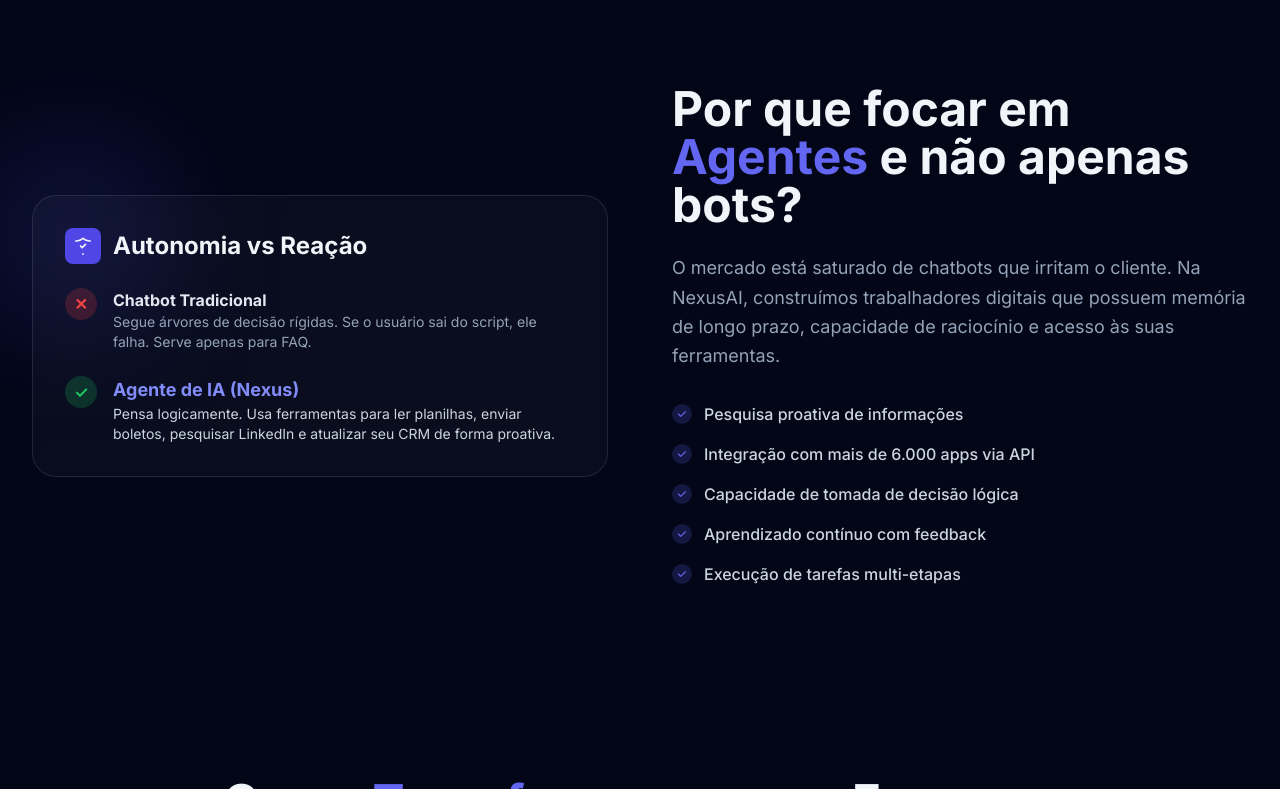
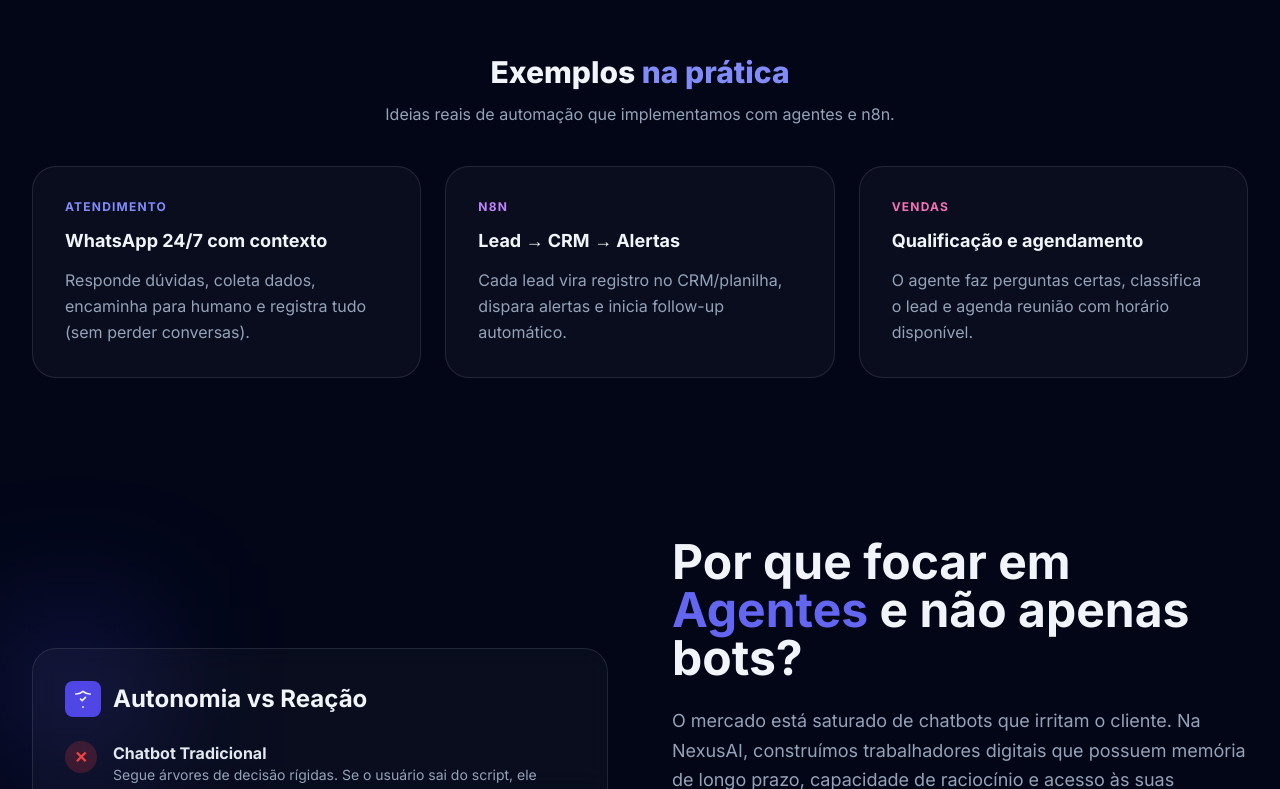
Before and after one commit to walterwrc2010-maker/NexusAI, a React (Vite) app: page / in a window 1280 px wide. Shown: the part 2111-2900 px from the top of the page. Built offline with nearby package versions, Linux system fonts and the light colour scheme.

Commit message:
Adiciona seção Exemplos na prática

```diff
--- a/App.tsx
+++ b/App.tsx
@@ -42,6 +42,45 @@
         </div>
 
         <Services />
+        <section className="py-16 bg-slate-950 border-t border-white/5">
+          <div className="max-w-7xl mx-auto px-4 sm:px-6 lg:px-8">
+            <div className="text-center mb-10">
+              <h3 className="text-2xl md:text-3xl font-extrabold">
+                Exemplos <span className="text-indigo-400">na prática</span>
+              </h3>
+              <p className="text-slate-400 mt-3 max-w-2xl mx-auto">
+                Ideias reais de automação que implementamos com agentes e n8n.
+              </p>
+            </div>
+
+            <div className="grid grid-cols-1 md:grid-cols-3 gap-6">
+              <div className="p-8 rounded-3xl bg-white/[0.03] border border-white/10 hover:border-white/20 transition-all">
+                <p className="text-xs font-bold uppercase tracking-widest text-indigo-400 mb-3">Atendimento</p>
+                <h4 className="text-lg font-bold mb-3">WhatsApp 24/7 com contexto</h4>
+                <p className="text-slate-400 leading-relaxed">
+                  Responde dúvidas, coleta dados, encaminha para humano e registra tudo (sem perder conversas).
+                </p>
+              </div>
+
+              <div className="p-8 rounded-3xl bg-white/[0.03] border border-white/10 hover:border-white/20 transition-all">
+                <p className="text-xs font-bold uppercase tracking-widest text-purple-400 mb-3">n8n</p>
+                <h4 className="text-lg font-bold mb-3">Lead → CRM → Alertas</h4>
+                <p className="text-slate-400 leading-relaxed">
+                  Cada lead vira registro no CRM/planilha, dispara alertas e inicia follow-up automático.
+                </p>
+              </div>
+
+              <div className="p-8 rounded-3xl bg-white/[0.03] border border-white/10 hover:border-white/20 transition-all">
+                <p className="text-xs font-bold uppercase tracking-widest text-pink-400 mb-3">Vendas</p>
+                <h4 className="text-lg font-bold mb-3">Qualificação e agendamento</h4>
+                <p className="text-slate-400 leading-relaxed">
+                  O agente faz perguntas certas, classifica o lead e agenda reunião com horário disponível.
+                </p>
+              </div>
+            </div>
+          </div>
+        </section>
+
         <AboutAgents />
         <Process />
         <AgentDemo />
```
